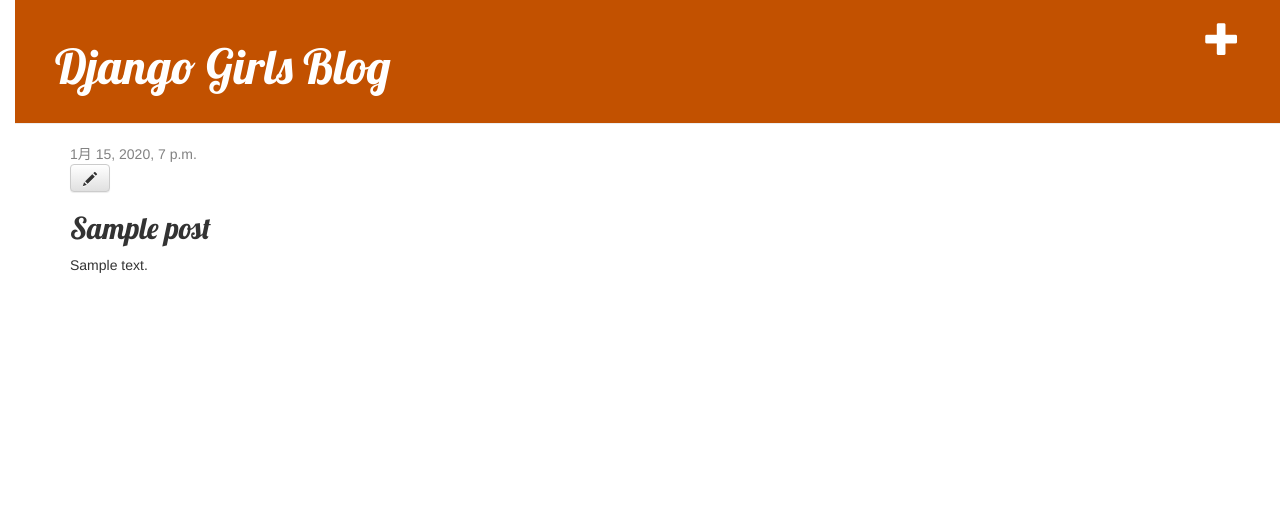
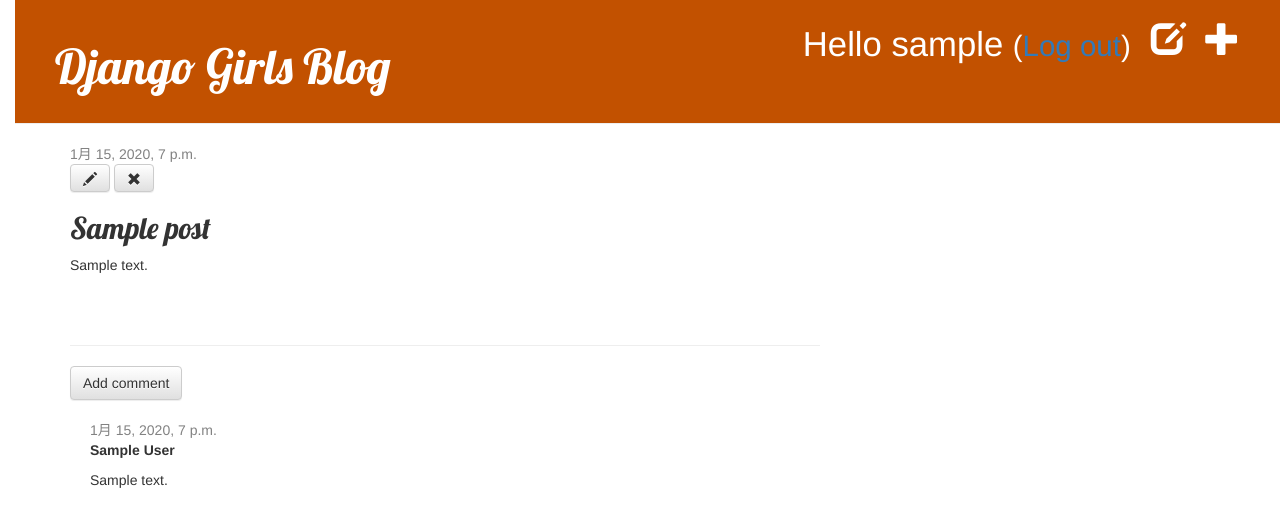
Before and after one commit to Yasuki-Satou/my-first-blog, a Django app: page /post/1/ in a window 1280 px wide. Shown: the top 527 px of the page. Run offline with Django 3.2, Linux system fonts and the light colour scheme; a user stored in the database is signed in; tables that the repository leaves empty hold one stand-in row (values such as "Sample post"); some libraries are stand-ins or nearby versions.

Commit message:
login enable. database postgres

```diff
--- a/blog/admin.py
+++ b/blog/admin.py
@@ -1,4 +1,5 @@
 from django.contrib import admin
-from .models import Post
+from .models import Post, Comment
 
 admin.site.register(Post)
+admin.site.register(Comment)
--- a/blog/models.py
+++ b/blog/models.py
@@ -13,5 +13,22 @@
     self.published_date = timezone.now()
     self.save()
 
+  def approved_comments(self):
+    return self.comments.filter(approved_comment=True)
+
   def __str__(self):
     return self.title
+
+class Comment(models.Model):
+  post = models.ForeignKey('blog.Post', on_delete=models.CASCADE, related_name='comments')
+  author = models.CharField(max_length=200)
+  text = models.TextField()
+  created_date = models.DateTimeField(default=timezone.now)
+  approved_comment = models.BooleanField(default=False)
+
+  def approve(self):
+    self.approved_comment = True
+    self.save()
+
+  def __str__(self):
+    return self.text
--- a/blog/static/css/blog.css
+++ b/blog/static/css/blog.css
@@ -52,3 +52,7 @@
 .post h2 a, .post h2 a:visited {
   color: #000000;
 }
+
+.comment {
+  margin: 20px 0px 20px 20px;
+}
--- a/blog/templates/blog/base.html
+++ b/blog/templates/blog/base.html
@@ -11,6 +11,10 @@
       <div class="page-header">
         {% if user.is_authenticated %}
           <a href="{% url 'post_new' %}" class="top-menu"><span class="glyphicon glyphicon-plus"></span></a>
+          <a href="{% url 'post_draft_list' %}" class="top-menu"><span class="glyphicon glyphicon-edit"></span></a>
+          <p class="top-menu">Hello {{ user.username }} <small>(<a href="{% url 'logout' %}">Log out</a>)</small></p>
+        {% else %}
+        <a href="{% url 'login' %}" class="top-menu"><span class="glyphicon glyphicon-lock"></span></a>
         {% endif %}
         <h1><a href="/">Django Girls Blog</a></h1>
 
--- a/blog/templates/blog/post_detail.html
+++ b/blog/templates/blog/post_detail.html
@@ -6,11 +6,35 @@
         <div class="date">
           {{ post.published_date }}
         </div>
+      {% else %}
+        <a class="bnt btn-default" href="{% url 'post_publish' pk=post.pk %}">Publish</a>
       {% endif %}
       {% if user.is_authenticated %}
         <a class="btn btn-default" href="{% url 'post_edit' pk=post.pk %}"><span class="glyphicon glyphicon-pencil"></span></a>
+        <a class="btn btn-default" href="{% url 'post_remove' pk=post.pk %}"><span class="glyphicon glyphicon-remove"></span></a>
       {% endif %}
       <h2>{{ post.title }}</h2>
       <p>{{ post.text|linebreaksbr }}</p>
   </div>
+  <hr>
+  <a class="btn btn-default" href="{% url 'add_comment_to_post' pk=post.pk %}">Add comment</a>
+  {% for comment in post.comments.all %}
+  {% if user.is_authenticated or comment.approved_comment %}
+  <div class="comment">
+      <div class="date">
+          {{ comment.created_date }}
+          {% if not comment.approved_comment %}
+              <a class="btn btn-default" href="{% url 'comment_remove' pk=comment.pk %}"><span class="glyphicon glyphicon-remove"></span></a>
+              <a class="btn btn-default" href="{% url 'comment_approve' pk=comment.pk %}"><span class="glyphicon glyphicon-ok"></span></a>
+          {% endif %}
+      </div>
+      <strong>{{ comment.author }}</strong>
+      <p>{{ comment.text|linebreaks }}</p>
+  </div>
+  {% endif %}
+{% empty %}
+  <p>No comments here yet :(</p>
+{% endfor %}
+
+
 {% endblock %}
--- a/blog/templates/blog/post_list.html
+++ b/blog/templates/blog/post_list.html
@@ -8,6 +8,7 @@
           </div>
           <h2><a href="{% url 'post_detail' pk=post.pk %}">{{ post.title }}</a></h2>
           <p>{{ post.text|linebreaksbr }}</p>
+          <a href="{% url 'post_detail' pk=post.pk %}">Comments: {{ post.approved_comments.count }}</a>
       </div>
   {% endfor %}
 {% endblock %}
--- a/blog/urls.py
+++ b/blog/urls.py
@@ -6,4 +6,10 @@
   path('post/<int:pk>/', views.post_detail, name='post_detail'),
   path('post/new/', views.post_new, name='post_new'),
   path('post/<int:pk>/edit/', views.post_edit, name='post_edit'),
+  path('drafts/', views.post_draft_list, name='post_draft_list'),
+  path('post/<int:pk>/publish/', views.post_publish, name='post_publish'),
+  path('post/<int:pk>/remove/', views.post_remove, name='post_remove'),
+  path('post/<int:pk>/comment/', views.add_comment_to_post, name='add_comment_to_post'),
+  path('comment/<int:pk>/approve/', views.comment_approve, name='comment_approve'),
+  path('comment/<int:pk>/remove/', views.comment_remove, name='comment_remove'),
 ]
--- a/blog/views.py
+++ b/blog/views.py
@@ -1,7 +1,8 @@
+from django.contrib.auth.decorators import login_required
 from django.shortcuts import render, get_object_or_404, redirect
 from django.utils import timezone
-from .models import Post
-from .forms import PostForm
+from .models import Post, Comment
+from .forms import PostForm, CommentForm
 
 def post_list(request):
   posts = Post.objects.filter(published_date__lte=timezone.now()).order_by('published_date')
@@ -11,19 +12,21 @@
   post = get_object_or_404(Post, pk=pk)
   return render(request, 'blog/post_detail.html', {'post':post})
 
+@login_required
 def post_new(request):
   if request.method == 'POST':
     form = PostForm(request.POST)
     if form.is_valid():
       post = form.save(commit=False)
       post.author = request.user
-      post.published_date = timezone.now()
+      # post.published_date = timezone.now()
       post.save()
       return redirect('post_detail', pk=post.pk)
   else:
     form = PostForm()
   return render(request, 'blog/post_edit.html', {'form': form})
 
+@login_required
 def post_edit(request, pk):
   post = get_object_or_404(Post, pk=pk)
   if request.method == 'POST':
@@ -31,9 +34,51 @@
     if form.is_valid():
       post = form.save(commit=False)
       post.author = request.user
-      post.published_date = timezone.now()
+      # post.published_date = timezone.now()
       post.save()
       return redirect('post_detail', pk=post.pk)
   else:
     form = PostForm(instance=post)
   return render(request, 'blog/post_edit.html', {'form': form})
+
+@login_required
+def post_draft_list(request):
+  posts = Post.objects.filter(published_date__isnull=True).order_by('create_date')
+  return render(request, 'blog/post_draft_list.html', {'posts': posts})
+
+@login_required
+def post_publish(request, pk):
+  post = get_object_or_404(Post, pk=pk)
+  post.publish()
+  return redirect('post_detail', pk=pk)
+
+@login_required
+def post_remove(request, pk):
+  post = get_object_or_404(Post, pk=pk)
+  post.delete()
+  return redirect('post_list')
+
+def add_comment_to_post(request, pk):
+  post = get_object_or_404(Post, pk=pk)
+  if request.method == 'POST':
+    form = CommentForm(request.POST)
+    if form.is_valid():
+      comment = form.save(commit=False)
+      comment.post = post
+      comment.save()
+      return redirect('post_detail', pk=post.pk)
+  else:
+    form = CommentForm()
+  return render(request, 'blog/add_comment_to_post.html', {'form': form})
+
+@login_required
+def comment_approve(request, pk):
+    comment = get_object_or_404(Comment, pk=pk)
+    comment.approve()
+    return redirect('post_detail', pk=comment.post.pk)
+
+@login_required
+def comment_remove(request, pk):
+    comment = get_object_or_404(Comment, pk=pk)
+    comment.delete()
+    return redirect('post_detail', pk=comment.post.pk)
--- a/mysite/urls.py
+++ b/mysite/urls.py
@@ -15,8 +15,11 @@
 """
 from django.contrib import admin
 from django.urls import path, include
+from django.contrib.auth import views
 
 urlpatterns = [
     path('admin/', admin.site.urls),
+    path('accounts/login/', views.LoginView.as_view(), name='login'),
+    path('accounts/logout/', views.LogoutView.as_view(next_page='/'), name='logout'),
     path('', include('blog.urls')),
 ]
```
Also changed, not shown: blog/forms.py (+6 -1 lines), blog/templates/blog/add_comment_to_post.html (added, +9 -0 lines), blog/templates/blog/post_draft_list.html (added, +11 -0 lines), blog/templates/registration/login.html (added, +22 -0 lines), mysite/settings.py (+13 -2 lines), blog/migrations/0003_comment.py (added).
